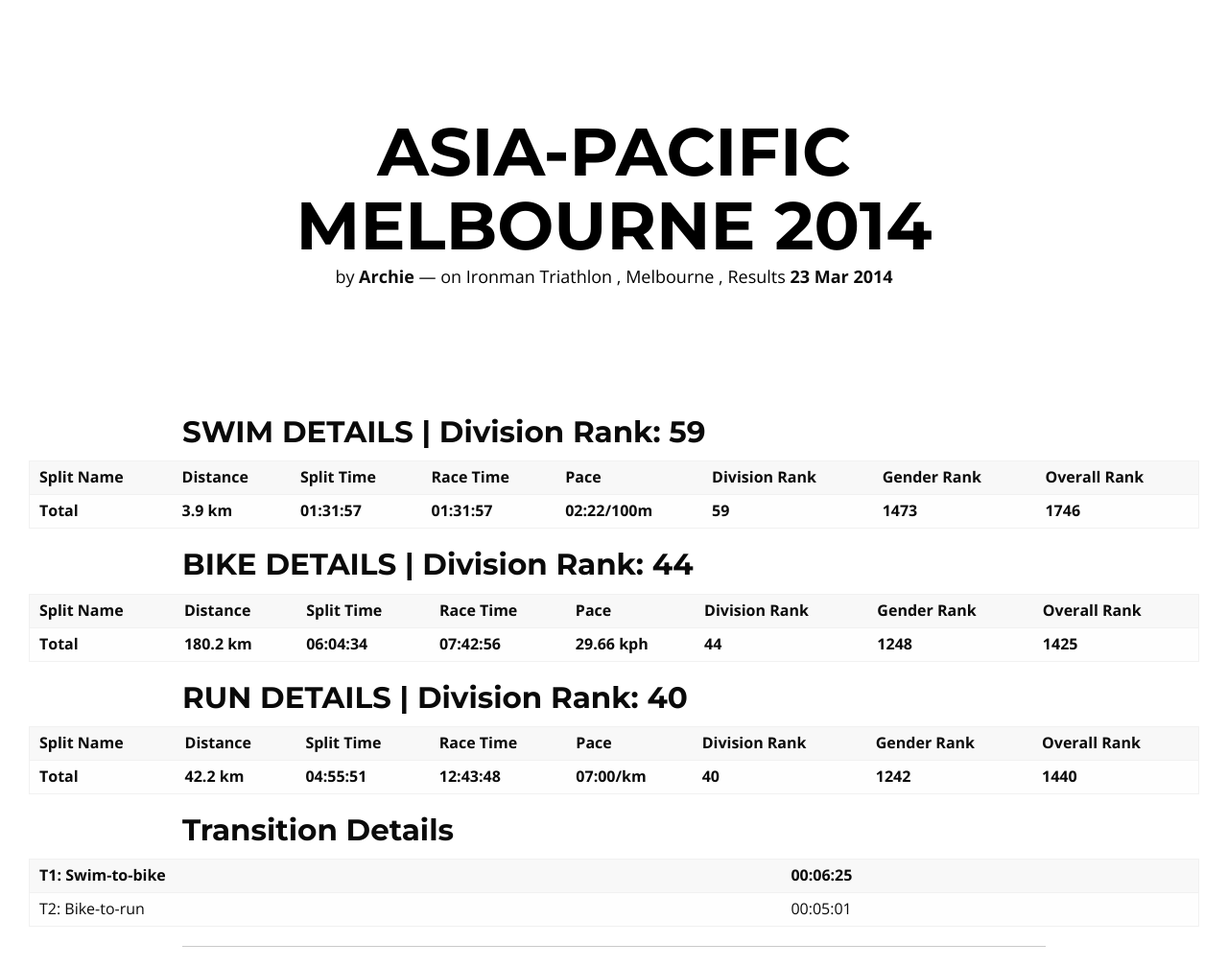
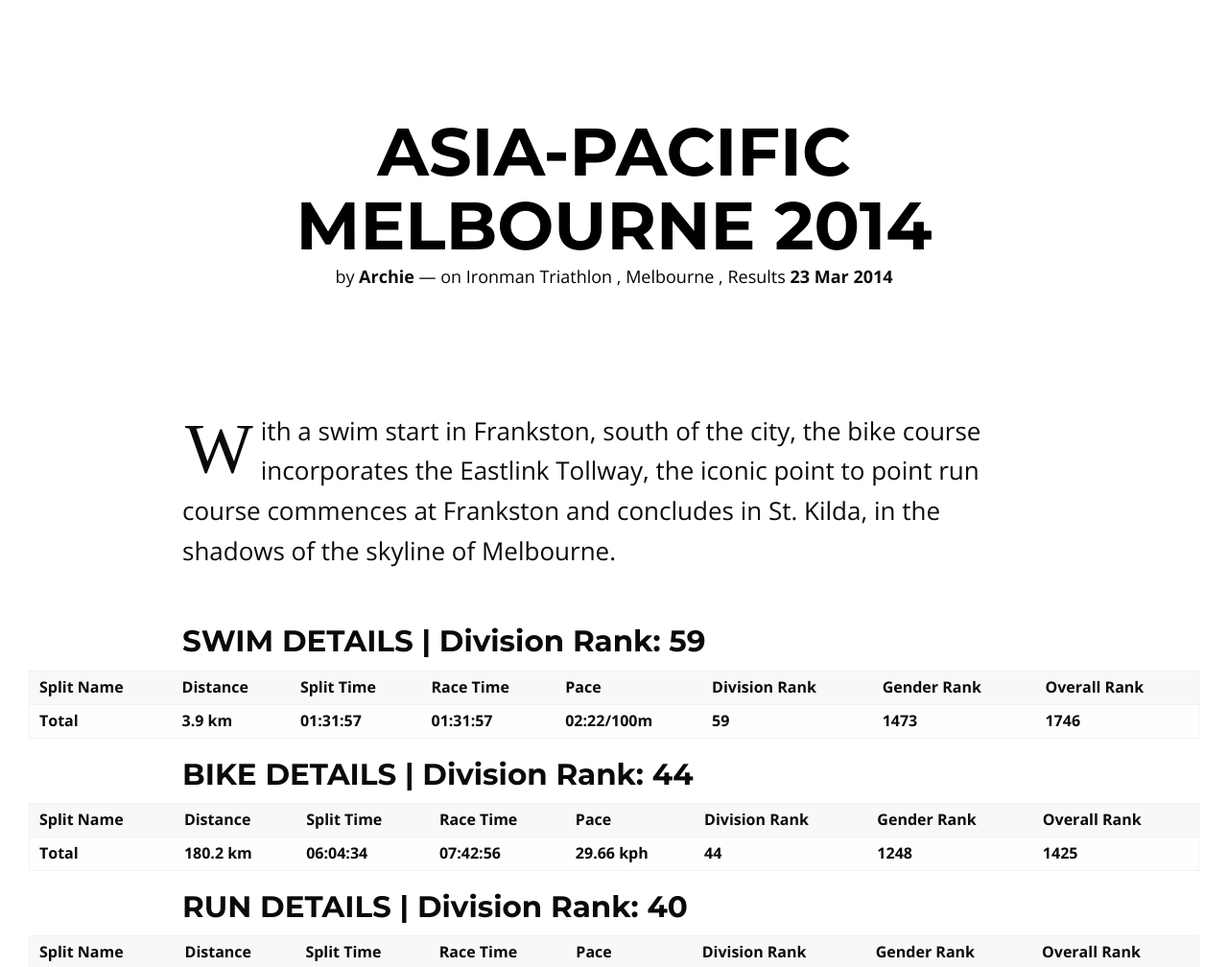
Before and after one commit to roachhd/archie, a Jekyll site: the page built from _posts/2014-03-23-melbourne-full-ironman.md, in a window 1280 px wide and 1400 px high. Shown: the part 100-1108 px from the top of the window at 96% size. Built offline with Jekyll 4.4.1, drawn with Linux system fonts in a browser that asks for light colours; nearby versions of some CDN libraries; library files that are not in the unit come from our copies; some of the changed text lies outside the part shown.

Commit message:
Update 2014-03-23-melbourne-full-ironman.md

```diff
--- a/_posts/2014-03-23-melbourne-full-ironman.md
+++ b/_posts/2014-03-23-melbourne-full-ironman.md
@@ -2,7 +2,7 @@
 layout: post
 title: "Asia-Pacific Melbourne 2014"
 description: "Ironman Triathlon World Championship Melbourne 2014"
-headline: "Ironman Triathlon World Championship Melbourne 2014"
+headline: "The iconic point to point run course commences at Frankston and concludes in St. Kilda, in the shadows of the skyline of Melbourne."
 category: [Melbourne]
 tags: [Ironman Triathlon, Melbourne, Results]
 imagefeature: false
@@ -10,6 +10,107 @@
 share: true
 ---
 
+With a swim start in Frankston, south of the city, the bike course incorporates the Eastlink Tollway, the iconic point to point run course commences at Frankston and concludes in St. Kilda, in the shadows of the skyline of Melbourne.
+
+
+<h3>SWIM DETAILS | Division Rank: 59</h3>
+<table>
+<thead>
+<tr>
+<th>Split Name</th>
+<th>Distance</th>
+<th>Split Time</th>
+<th>Race Time</th>
+<th>Pace</th>
+<th>Division Rank</th>
+<th>Gender Rank</th>
+<th>Overall Rank</th>
+</tr>
+</thead>
+<tbody>
+<tr>
+<td><strong>Total</strong></td>
+<td><strong>3.9 km</strong></td>
+<td><strong>01:31:57</strong></td>
+<td><strong>01:31:57</strong></td>
+<td><strong>02:22/100m</strong></td>
+<td><strong>59</strong></td>
+<td><strong>1473</strong></td>
+<td><strong>1746</strong></td>
+</tr>
+</tbody>
+</table>
+<h3 id="bike-details-division-rank-44">BIKE DETAILS | Division Rank: 44</h3>
+<table>
+<thead>
+<tr>
+<th>Split Name</th>
+<th>Distance</th>
+<th>Split Time</th>
+<th>Race Time</th>
+<th>Pace</th>
+<th>Division Rank</th>
+<th>Gender Rank</th>
+<th>Overall Rank</th>
+</tr>
+</thead>
+<tbody>
+<tr>
+<td><strong>Total</strong></td>
+<td><strong>180.2 km</strong></td>
+<td><strong>06:04:34</strong></td>
+<td><strong>07:42:56</strong></td>
+<td><strong>29.66 kph</strong></td>
+<td><strong>44</strong></td>
+<td><strong>1248</strong></td>
+<td><strong>1425</strong></td>
+</tr>
+</tbody>
+</table>
+<h3 id="run-details-division-rank-40">RUN DETAILS | Division Rank: 40</h3>
+<table>
+<thead>
+<tr>
+<th>Split Name</th>
+<th>Distance</th>
+<th>Split Time</th>
+<th>Race Time</th>
+<th>Pace</th>
+<th>Division Rank</th>
+<th>Gender Rank</th>
+<th>Overall Rank</th>
+</tr>
+</thead>
+<tbody>
+<tr>
+<td><strong>Total</strong></td>
+<td><strong>42.2 km</strong></td>
+<td><strong>04:55:51</strong></td>
+<td><strong>12:43:48</strong></td>
+<td><strong>07:00/km</strong></td>
+<td><strong>40</strong></td>
+<td><strong>1242</strong></td>
+<td><strong>1440</strong></td>
+</tr>
+</tbody>
+</table>
+<h3 id="transition-details">Transition Details</h3>
+<table>
+<thead>
+<tr>
+<th>T1: Swim-to-bike</th>
+<th>00:06:25</th>
+</tr>
+</thead>
+<tbody>
+<tr>
+<td>T2: Bike-to-run</td>
+<td>00:05:01</td>
+</tr>
+</tbody>
+</table>
+<hr />
+<h6 id="view-the-sourcesource">View the [source](<a href="http://www.ironman.com/triathlon/events/asiapac/ironman/melbourne/results.aspx?rd=20140323&amp;race=melbourne&amp;bidid=2084&amp;detail=1" title="Permalink to IRONMAN Asia-Pacific Championship Melbourne Results - IRONMAN.com | Official Site of IRONMAN">Source</a></h6>
 
 
 ### SWIM DETAILS | Division Rank: 59
```
